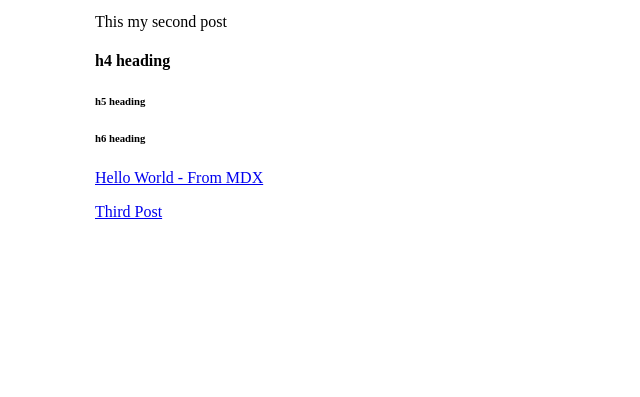
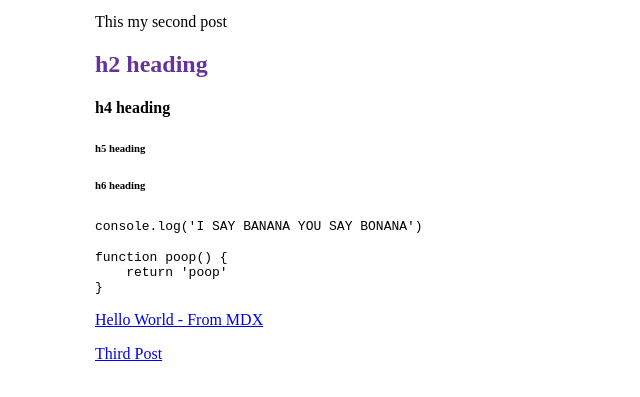
Before and after one commit to tosidda/readwithsid, a Gatsby site: page /2019/2019-06-10-second-post/ in a window 1280 px wide. Shown: the part 199-596 px from the top of the page, without its empty margins (145-785 px from the left). Built offline with nearby package versions, Linux system fonts and the light colour scheme; Gatsby itself is replaced by a stand-in of ours; some packages are replaced by stand-ins of ours; code samples lack their colours.

Commit message:
added content

````diff
--- a/posts/2019/2019-06-10-second-post/index.mdx
+++ b/posts/2019/2019-06-10-second-post/index.mdx
@@ -6,8 +6,17 @@ published: true
 
 This my second post
 
+## h2 heading
 #### h4 heading
 
 ###### h5 heading
 
 ###### h6 heading
+
+`console.log('I SAY BANANA YOU SAY BONANA')`
+
+```js
+function poop() {
+    return 'poop'
+}
+```
````
